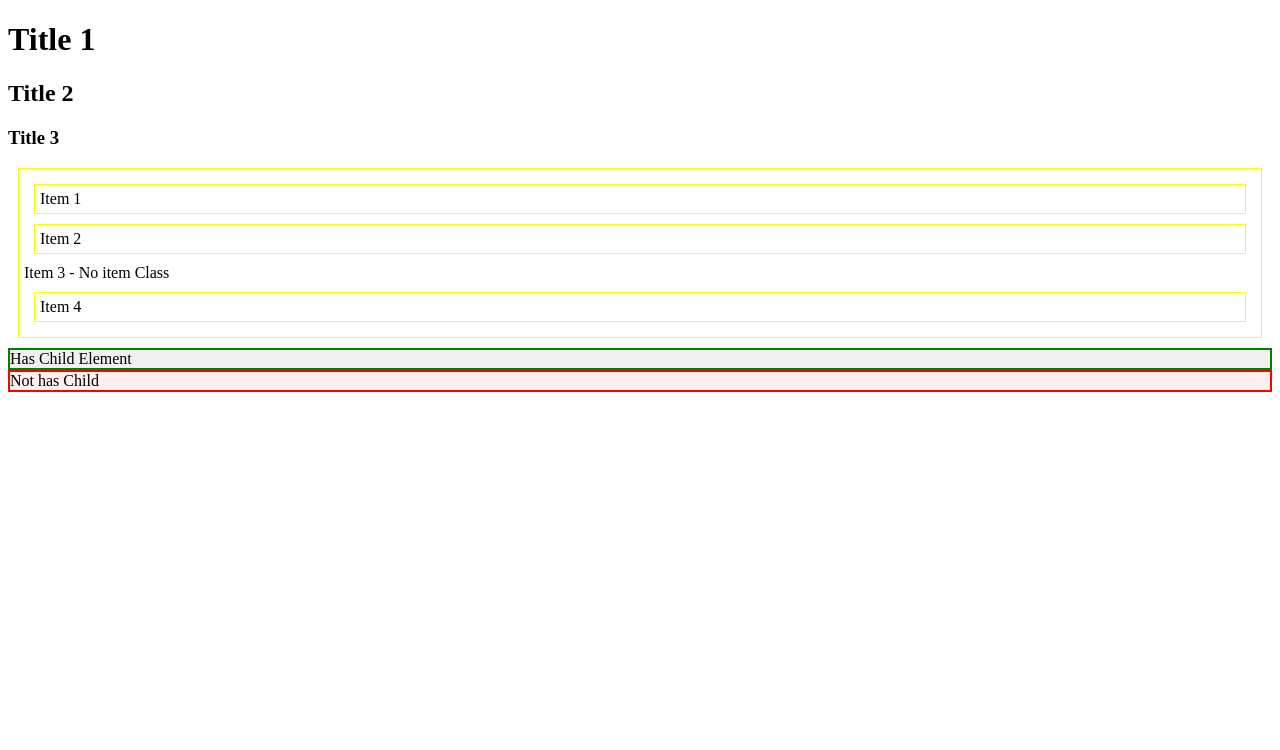
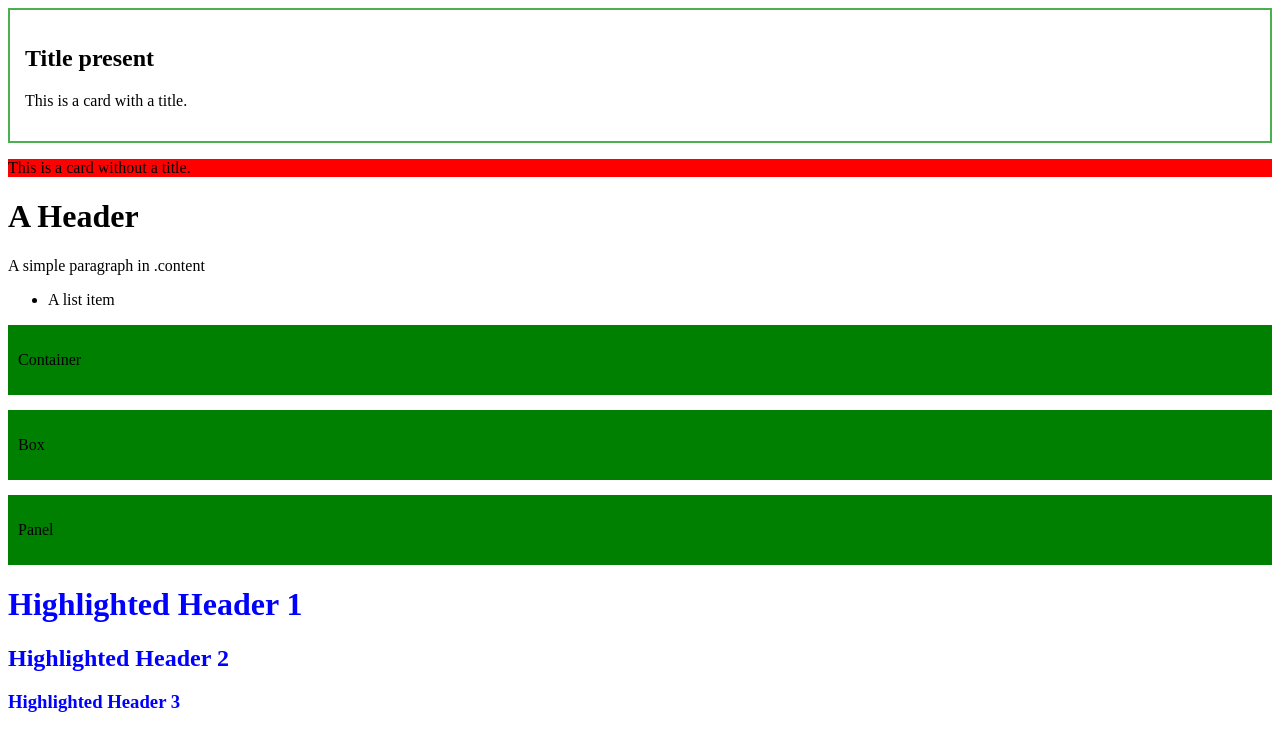
Before and after one commit to work-digital/code-snippet-of-the-week, a website: page 2024kw46 - CSS Pseudo Classes/index.html in a window 1280 px wide. Drawn offline with Linux system fonts and the light colour scheme.

Commit message:
adjust html

```diff
--- a/2024kw46 - CSS Pseudo Classes/index.html
+++ b/2024kw46 - CSS Pseudo Classes/index.html
@@ -3,60 +3,76 @@
   <head>
     <meta charset="UTF-8" />
     <meta name="viewport" content="width=device-width, initial-scale=1.0" />
-    <title>Pseudo-Klassen Beispiel</title>
+    <title>CSS Functional Pseudo Classes</title>
     <style>
-      /* :is() - Vereinfacht das Schreiben von Selektoren */
-      :is(.container, .wrapper) :is(h1, h2, h3) {
-        color: blue;
-        font-family: Arial, sans-serif;
+      /*   Functional Pseudo Classes accept a selector list which is a comma-separated list of selectors. They are used to style elements based on their state or content. */
+
+      /* :where() - groups selectors without adding specificity - Standardlayout */
+      :where(.container, .box, .panel) {
+        padding: 10px;
+        background-color: green;
+        margin-bottom: 15px;
       }
 
-      /* Bad practice: */
-      .container h1,
-      .container h2,
-      .container h3,
-      .wrapper h1,
-      .wrapper h2,
-      .wrapper h3 {
+      /* :is() - matches any element that matches any of the selectors in the list */
+      .highlight :is(h1, h2, h3) {
         color: blue;
-        font-family: Arial, sans-serif;
+        font-weight: bold;
       }
+      /* Bad: Repeating selectors */
+      /* .highlight h1,
+      .highlight h2,
+      .highlight h3 {
+        color: blue;
+        font-weight: bold;
+      } */
 
-      /* :where() - Hat immer eine Spezifität von 0. gruppiert das styling */
-      :where(.container, .item) {
-        margin: 10px;
-        padding: 5px;
-        border: 1px solid yellow;
+      /* :has() - selects parents based on child presence */
+      .card:has(h2) {
+        border: 2px solid #4caf50;
+        padding: 15px;
       }
+      /* Bad: Adding extra classes in HTML like .has-title for styling */
+      /* HTML: <div class="card has-title"><h2>Title</h2></div> */
 
-      /* :has() - Stile ein Eltern-Element, wenn es ein Kind mit der Klasse .child enthält */
-      .parent:has(.child) {
-        border: 2px solid green;
-        background-color: #f0f0f0;
+      /* :not() - styles elements not containing specific children */
+      .card:not(:has(h2)) {
+        background-color: red;
       }
-
-      /* :not(:has()) - Stile ein Eltern-Element, wenn es kein Kind mit der Klasse .child enthält */
-      .parent:not(:has(.child)) {
-        border: 2px solid red;
-        background-color: #fff0f0;
-      }
+      /* Bad: Using extra classes like .no-title increases HTML complexity */
+      /* HTML: <div class="card no-title"><p>Text</p></div> */
     </style>
   </head>
   <body>
-    <h1>Title 1</h1>
-    <h2>Title 2</h2>
-    <h3 class="title3">Title 3</h3>
-
-    <div class="container">
-      <div class="item">Item 1</div>
-      <div class="item">Item 2</div>
-      <div>Item 3 - No item Class</div>
-      <div class="item">Item 4</div>
+    <div class="card">
+      <h2>Title present</h2>
+      <p>This is a card with a title.</p>
     </div>
 
-    <div class="parent">
-      <div class="child">Has Child Element</div>
+    <div class="card">
+      <p>This is a card without a title.</p>
     </div>
-    <div class="parent">Not has Child</div>
+
+    <div class="content">
+      <h1>A Header</h1>
+      <p>A simple paragraph in .content</p>
+      <ul>
+        <li>A list item</li>
+      </ul>
+    </div>
+    <div class="container">
+      <p>Container</p>
+    </div>
+    <div class="box">
+      <p>Box</p>
+    </div>
+    <div class="panel">
+      <p>Panel</p>
+    </div>
+    <div class="highlight">
+      <h1>Highlighted Header 1</h1>
+      <h2>Highlighted Header 2</h2>
+      <h3>Highlighted Header 3</h3>
+    </div>
   </body>
 </html>
```
